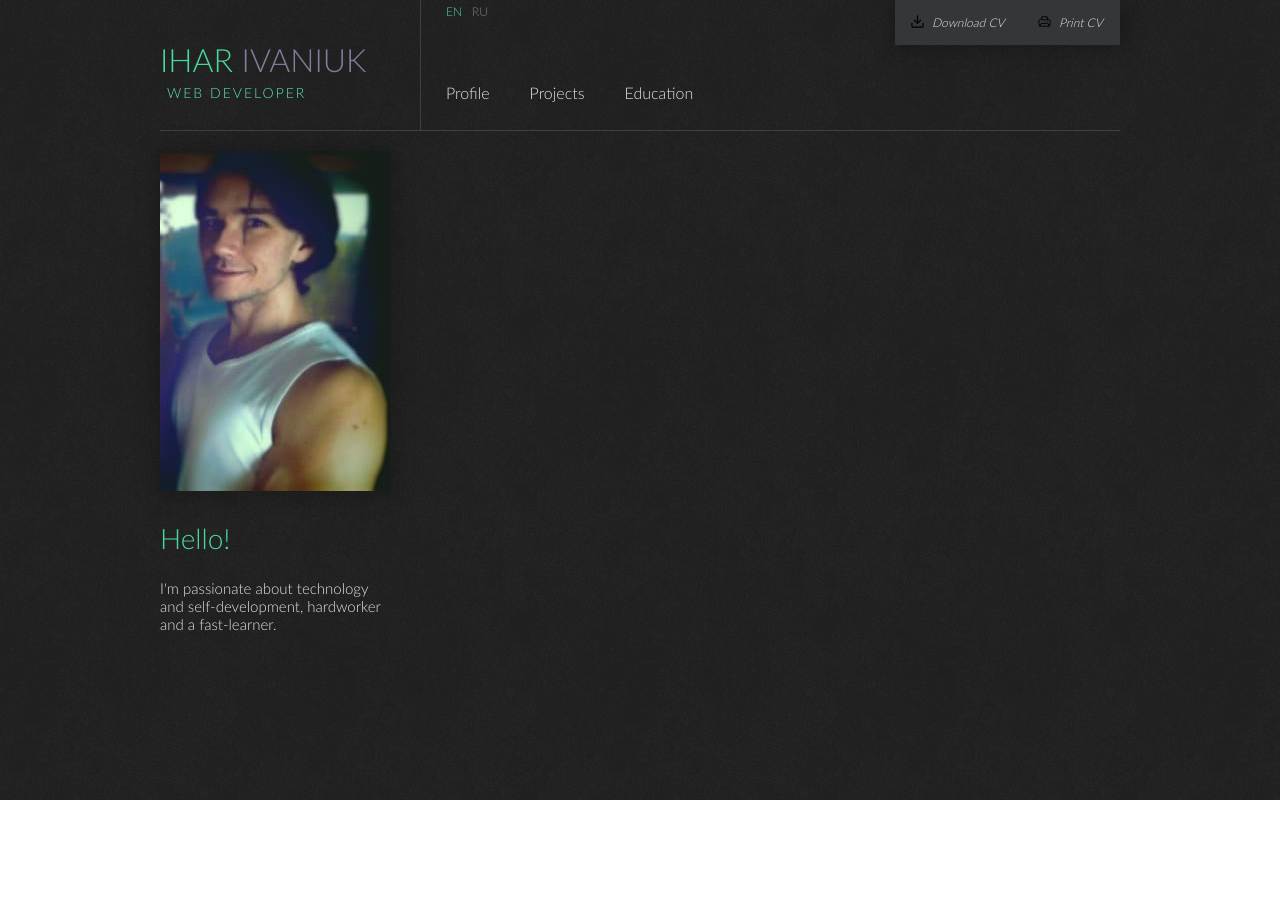
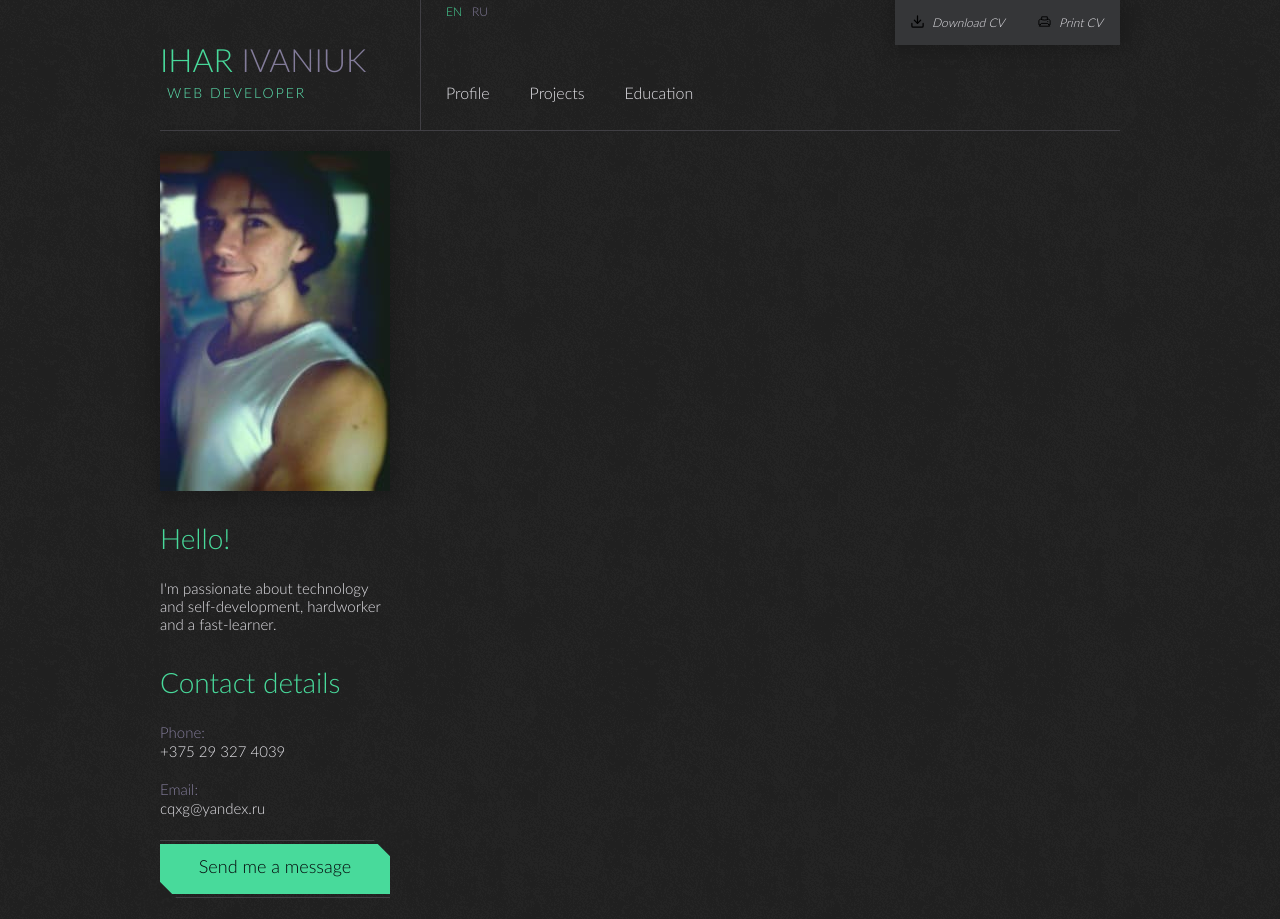
Before and after one commit to cqxg/rsschool-2019Q1-cv, a React (Create React App) app: page / in a window 1280 px wide. Before the commit the page ends 800 px from the top, so only its background shows below. Built offline with nearby package versions, Linux system fonts and the light colour scheme; what i18next-xhr-backend would draw is missing.

Commit message:
feat: add left col sendbutton & more styles

```diff
--- a/src/components/Header/Header.scss
+++ b/src/components/Header/Header.scss
@@ -47,11 +47,10 @@ header {
   &__ru {
     margin: 5px;
     color: #837c9a;
-  }
 
-  &__en:hover,
-  &__ru:hover {
-    color: #48da9b;
+    &:hover {
+      color: #48da9b;
+    }
   }
 
   &__buttons {
@@ -72,10 +71,10 @@ header {
       text-decoration: none;
       background: #353638;
       justify-content: center;
-    }
 
-    a:hover {
-      background: rgba(255, 255, 255, 0.15);
+      &:hover {
+        background: rgba(255, 255, 255, 0.15);
+      }
     }
 
     img {
--- a/src/components/Header/Navbar/Navbar.scss
+++ b/src/components/Header/Navbar/Navbar.scss
@@ -9,9 +9,9 @@ nav {
     font-size: 16px;
     font-weight: 400;
     text-decoration: none;
-  }
 
-  a:hover {
-    color: #48da9b;
+    &:hover {
+      color: #48da9b;
+    }
   }
 }
--- a/src/components/LeftCol/LeftCol.js
+++ b/src/components/LeftCol/LeftCol.js
@@ -19,27 +19,23 @@ const LeftCol = ({ t }) => {
         <p>{t("greeting")}</p>
       </div>
 
-      {/*
       <div className="left-col__contacts">
         <h2>{t("contact")}</h2>
-        <p className="purple">{t("phone")}</p>
-        <a
-          style={{ textDecoration: "none" }}
-          href="tel: +375 29 327 4039"
-          type="tel"
-        >
+        <p>{t("phone")}</p>
+        <a href="tel: +375 29 327 4039" type="tel">
           +375 29 327 4039
         </a>
-        <p className="purple">{t("mail")}</p>
-        <a style={{ textDecoration: "none" }} href="mailto: cqxg@yandex.ru">
-          cqxg@yandex.ru
-        </a>
+        <p>{t("mail")}</p>
+        <a href="mailto: cqxg@yandex.ru">cqxg@yandex.ru</a>
       </div>
+
       <a href="mailto:cqxg@yandex.ru" className="left-col__sendmessage">
-        <span className="cut1" />
-        <span className="cut2" />
-        <span className="content">{t("sendMeMess")}</span>
+        <span />
+        <span />
+        <span>{t("sendMeMess")}</span>
       </a>
+
+      {/*
       <div className="left-col__social">
         <h2>{t("social")}</h2>
         <ul className="social_icons horizontal_list">
--- a/src/components/LeftCol/LeftCol.scss
+++ b/src/components/LeftCol/LeftCol.scss
@@ -15,6 +15,69 @@
   &__hello {
     width: 230px;
   }
+
+  &__contacts {
+    p {
+      margin: 20px 0 0 0;
+      color: #837c9a;
+    }
+
+    a {
+      text-decoration: none;
+    }
+  }
+
+  &__sendmessage {
+    z-index: 1;
+    width: 230px;
+    height: 50px;
+    display: block;
+    margin-top: 25px;
+    position: relative;
+    background: #48da9b;
+
+    :nth-child(1):after,
+    :nth-child(2):before {
+      z-index: 3;
+      width: 30px;
+      height: 30px;
+      position: absolute;
+      transform: rotate(45deg);
+      background-image: url("../../assets/backgrounds/dark.png");
+    }
+
+    :nth-child(1):after {
+      content: "";
+      left: -20px;
+      bottom: -19px;
+    }
+
+    :nth-child(2):before {
+      content: "";
+      top: -19px;
+      right: -20px;
+    }
+
+    :nth-child(3) {
+      top: -4px;
+      margin: 0;
+      z-index: 2;
+      width: 100%;
+      height: 40px;
+      bottom: 10px;
+      font-size: 18px;
+      color: #04080b;
+      position: absolute;
+      padding: 16px 0 0;
+      text-align: center;
+      border-top: 1px solid #403f44;
+      border-bottom: 1px solid #403f44;
+    }
+
+    &:hover {
+      background: #29c782;
+    }
+  }
 }
 
 @keyframes left-col {
```
Also changed, not shown: 1 other file (tests, documents, lock files or other folders).
